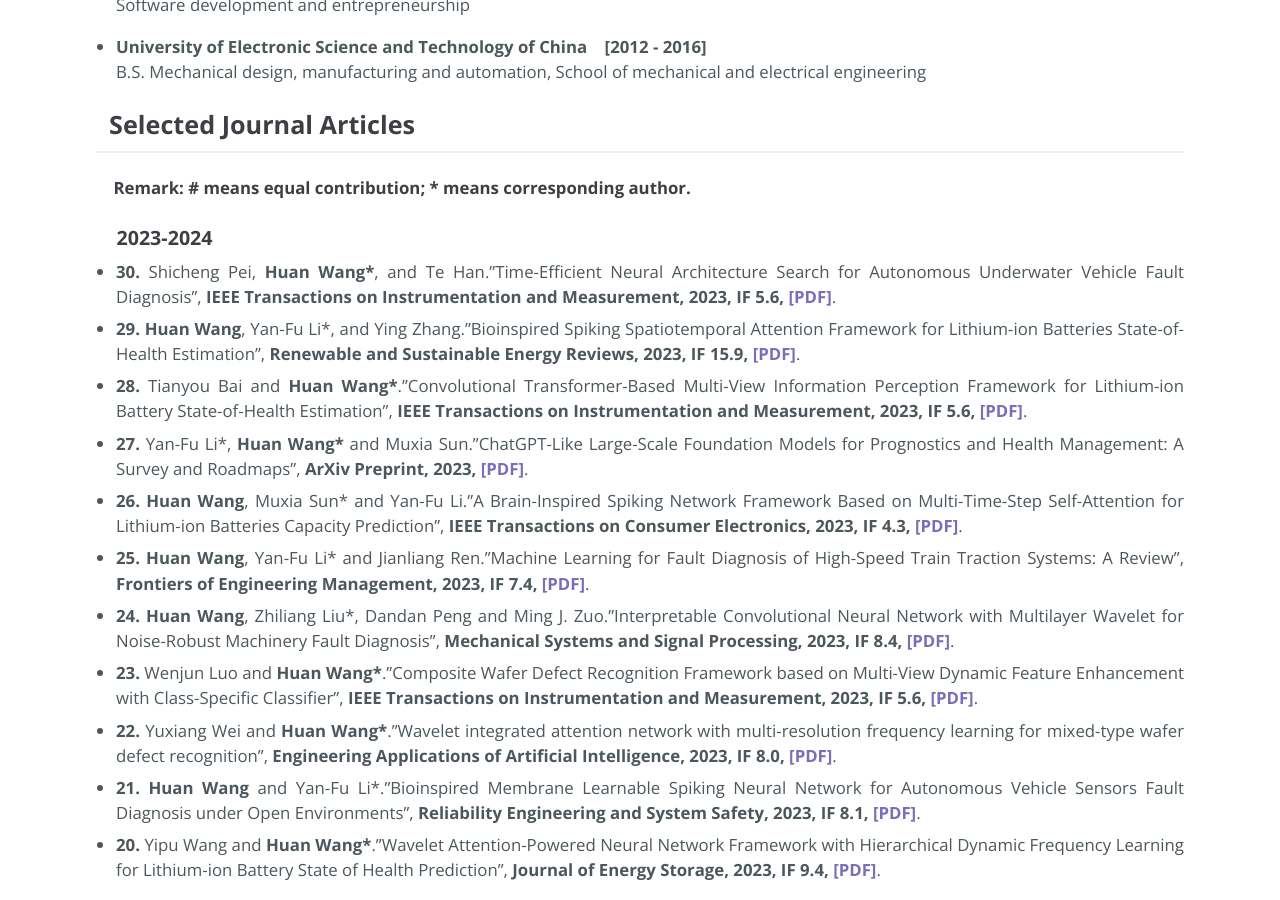
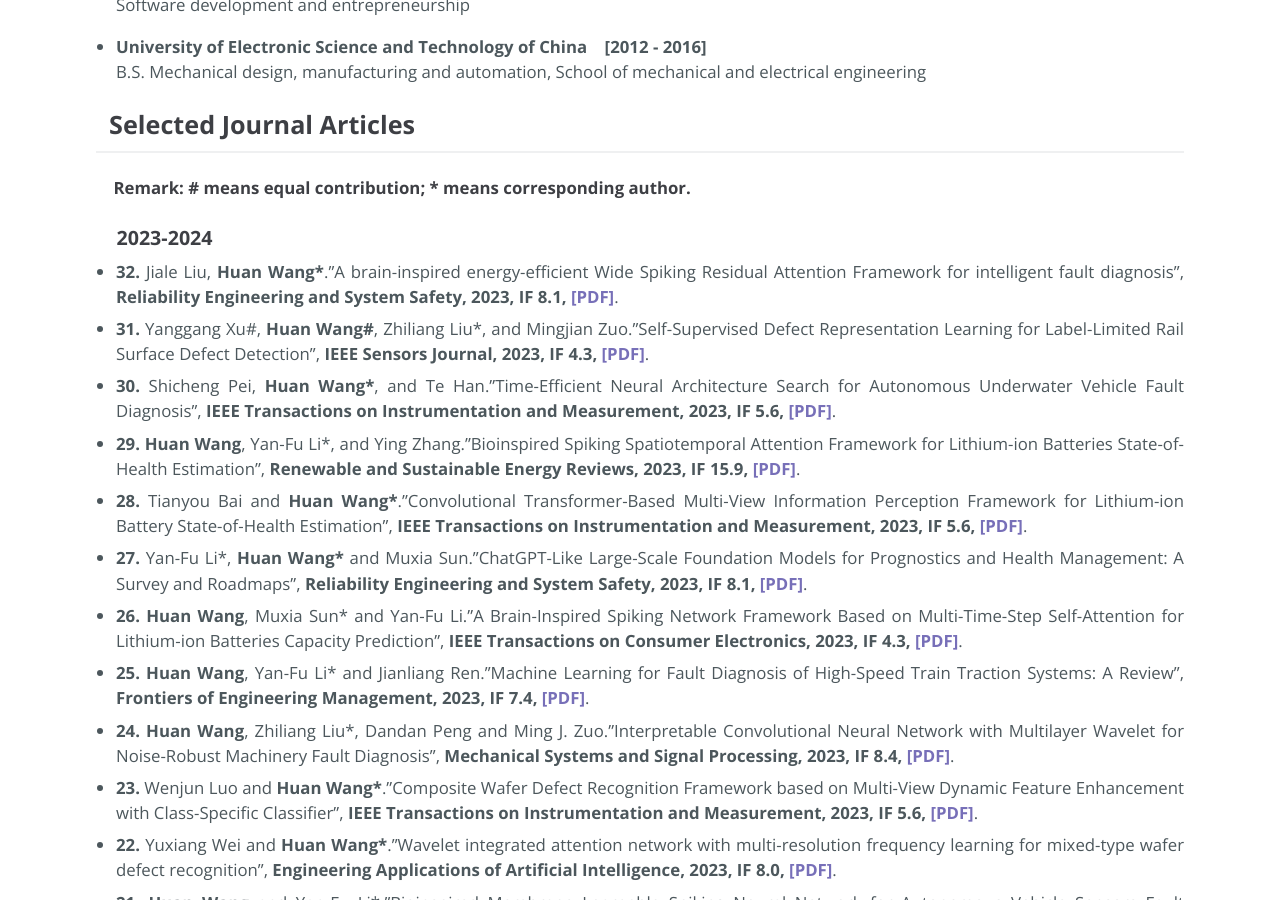
Before and after one commit to WH-HuanWang/WH-HuanWang.github.io, a Jekyll site: the page built from index.md, in a window 1280 px wide and 900 px high, scrolled down 1441 px. Built offline with Jekyll 4.4.1, drawn with Linux system fonts in a browser that asks for light colours; some of the changed text lies outside the part shown.

Commit message:
Update index.md

```diff
--- a/index.md
+++ b/index.md
@@ -55,14 +55,17 @@ B.S. Mechanical design, manufacturing and automation, School of mechanical and e
 #### &nbsp;&nbsp;&nbsp; <b>Remark: # means equal contribution; * means corresponding author.</b>
 
 ### &nbsp;&nbsp;&nbsp; <b>2023-2024</b>
-* <b>30. </b>Shicheng Pei, <b>Huan Wang*</b>, and Te Han."Time-Efficient Neural Architecture Search for Autonomous Underwater Vehicle Fault Diagnosis", <b>IEEE Transactions on Instrumentation and Measurement, 2023, IF 5.6, [[PDF]](https://ieeexplore.ieee.org)</b>.
-* <b>29. Huan Wang</b>, Yan-Fu Li*, and Ying Zhang."Bioinspired Spiking Spatiotemporal Attention Framework for Lithium-ion Batteries State-of-Health Estimation", <b>Renewable and Sustainable Energy Reviews, 2023, IF 15.9, [[PDF]](https://www.sciencedirect.com/journal/renewable-and-sustainable-energy-reviews)</b>.
+
+* <b>32. </b>Jiale Liu, <b>Huan Wang*</b>."A brain-inspired energy-efficient Wide Spiking Residual Attention Framework for intelligent fault diagnosis", <b>Reliability Engineering and System Safety, 2023, IF 8.1, [[PDF]](https://www.sciencedirect.com/science/article/abs/pii/S0951832023007871/)</b>.
+* <b>31. </b>Yanggang Xu#, <b>Huan Wang#</b>, Zhiliang Liu*, and Mingjian Zuo."Self-Supervised Defect Representation Learning for Label-Limited Rail Surface Defect Detection", <b>IEEE Sensors Journal, 2023, IF 4.3, [[PDF]](https://ieeexplore.ieee.org/document/10288462/)</b>.
+* <b>30. </b>Shicheng Pei, <b>Huan Wang*</b>, and Te Han."Time-Efficient Neural Architecture Search for Autonomous Underwater Vehicle Fault Diagnosis", <b>IEEE Transactions on Instrumentation and Measurement, 2023, IF 5.6, [[PDF]](https://ieeexplore.ieee.org/document/10295529)</b>.
+* <b>29. Huan Wang</b>, Yan-Fu Li*, and Ying Zhang."Bioinspired Spiking Spatiotemporal Attention Framework for Lithium-ion Batteries State-of-Health Estimation", <b>Renewable and Sustainable Energy Reviews, 2023, IF 15.9, [[PDF]](https://www.sciencedirect.com/science/article/abs/pii/S1364032123005853)</b>.
 * <b>28. </b>Tianyou Bai and <b>Huan Wang*</b>."Convolutional Transformer-Based Multi-View Information Perception Framework for Lithium-ion Battery State-of-Health Estimation", <b>IEEE Transactions on Instrumentation and Measurement, 2023, IF 5.6, [[PDF]](https://ieeexplore.ieee.org/abstract/document/10198842)</b>.
-* <b>27. </b>Yan-Fu Li*, <b>Huan Wang*</b> and Muxia Sun."ChatGPT-Like Large-Scale Foundation Models for Prognostics and Health Management: A Survey and Roadmaps", <b>ArXiv Preprint, 2023, [[PDF]](https://arxiv.org/abs/2305.06472)</b>.
-* <b>26. Huan Wang</b>, Muxia Sun* and Yan-Fu Li."A Brain-Inspired Spiking Network Framework Based on Multi-Time-Step Self-Attention for Lithium-ion Batteries Capacity Prediction", <b>IEEE Transactions on Consumer Electronics, 2023, IF 4.3, [[PDF]](https://ieeexplore.ieee.org/xpl/RecentIssue.jsp?punumber=30)</b>.
+* <b>27. </b>Yan-Fu Li*, <b>Huan Wang*</b> and Muxia Sun."ChatGPT-Like Large-Scale Foundation Models for Prognostics and Health Management: A Survey and Roadmaps", <b>Reliability Engineering and System Safety, 2023, IF 8.1, [[PDF]](https://www.sciencedirect.com/science/article/pii/S0951832023007640)</b>.
+* <b>26. Huan Wang</b>, Muxia Sun* and Yan-Fu Li."A Brain-Inspired Spiking Network Framework Based on Multi-Time-Step Self-Attention for Lithium-ion Batteries Capacity Prediction", <b>IEEE Transactions on Consumer Electronics, 2023, IF 4.3, [[PDF]](https://ieeexplore.ieee.org/document/10132013)</b>.
 * <b>25. Huan Wang</b>, Yan-Fu Li* and Jianliang Ren."Machine Learning for Fault Diagnosis of High-Speed Train Traction Systems: A Review", <b>Frontiers of Engineering Management, 2023, IF 7.4, [[PDF]](https://journal.hep.com.cn/fem/EN/10.1007/s42524-023-0256-2)</b>.
 * <b>24. Huan Wang</b>, Zhiliang Liu*, Dandan Peng and Ming J. Zuo."Interpretable Convolutional Neural Network with Multilayer Wavelet for Noise-Robust Machinery Fault Diagnosis", <b>Mechanical Systems and Signal Processing, 2023, IF 8.4, [[PDF]](https://www.sciencedirect.com/science/article/pii/S0888327023002212)</b>.
-* <b>23. </b>Wenjun Luo and <b>Huan Wang*</b>."Composite Wafer Defect Recognition Framework based on Multi-View Dynamic Feature Enhancement with Class-Specific Classifier", <b>IEEE Transactions on Instrumentation and Measurement, 2023, IF 5.6, [[PDF]](https://ieeexplore.ieee.org/xpl/RecentIssue.jsp?punumber=19)</b>.
+* <b>23. </b>Wenjun Luo and <b>Huan Wang*</b>."Composite Wafer Defect Recognition Framework based on Multi-View Dynamic Feature Enhancement with Class-Specific Classifier", <b>IEEE Transactions on Instrumentation and Measurement, 2023, IF 5.6, [[PDF]](https://ieeexplore.ieee.org/document/10081449)</b>.
 * <b>22. </b>Yuxiang Wei and <b>Huan Wang*</b>."Wavelet integrated attention network with multi-resolution frequency learning for mixed-type wafer defect recognition", <b>Engineering Applications of Artificial Intelligence, 2023, IF 8.0, [[PDF]](https://www.sciencedirect.com/science/article/pii/S0952197623001598)</b>.
 * <b>21. Huan Wang</b> and Yan-Fu Li*."Bioinspired Membrane Learnable Spiking Neural Network  for Autonomous Vehicle Sensors Fault Diagnosis under Open Environments", <b>Reliability Engineering and System Safety, 2023, IF 8.1, [[PDF]](https://www.sciencedirect.com/science/article/pii/S0951832023000170)</b>.
 * <b>20. </b>Yipu Wang and <b>Huan Wang*</b>."Wavelet Attention-Powered Neural Network Framework  with Hierarchical Dynamic Frequency Learning for Lithium-ion Battery State of Health Prediction", <b>Journal of Energy Storage, 2023, IF 9.4, [[PDF]](https://www.sciencedirect.com/science/article/pii/S2352152X23000944)</b>.
@@ -116,6 +119,8 @@ B.S. Mechanical design, manufacturing and automation, School of mechanical and e
 
 ## &nbsp; <b>Honors & Awards</b>
 * * *
+* <b>19. </b>Excellent Award in the 2023 China Intelligent Transportation Technology Innovation Competition (9.	2023年中国智能交通科创大赛-基于ADS-B的飞行流量预测优胜奖,并列第四名））
+* <b>18. </b>Second Prize in the 2023 China Intelligent Transportation Technology Innovation Competition (2023年中国智能交通科创大赛-智能网联汽车网络与数据安全二等奖，并列第二名）
 * <b>17. </b><b>Outstanding Oral Presentation Award </b> of 5th International Conference on System Reliability and Safety Engineering (第五届系统可靠性与安全工程国际会议优秀口头报告奖), 2023
 * <b>16. </b>First Class Scholarship of Tsinghua University,Yantai Talent Scholarship (清华大学综合一等奖学金, 烟台英才奖学金), 2023
 * <b>15. </b>2023 China-Japan Friendship NSK Mechanical Engineering <b> Outstanding Paper Award</b> (2023年中日友好NSK机械工学优秀论文奖)
```
